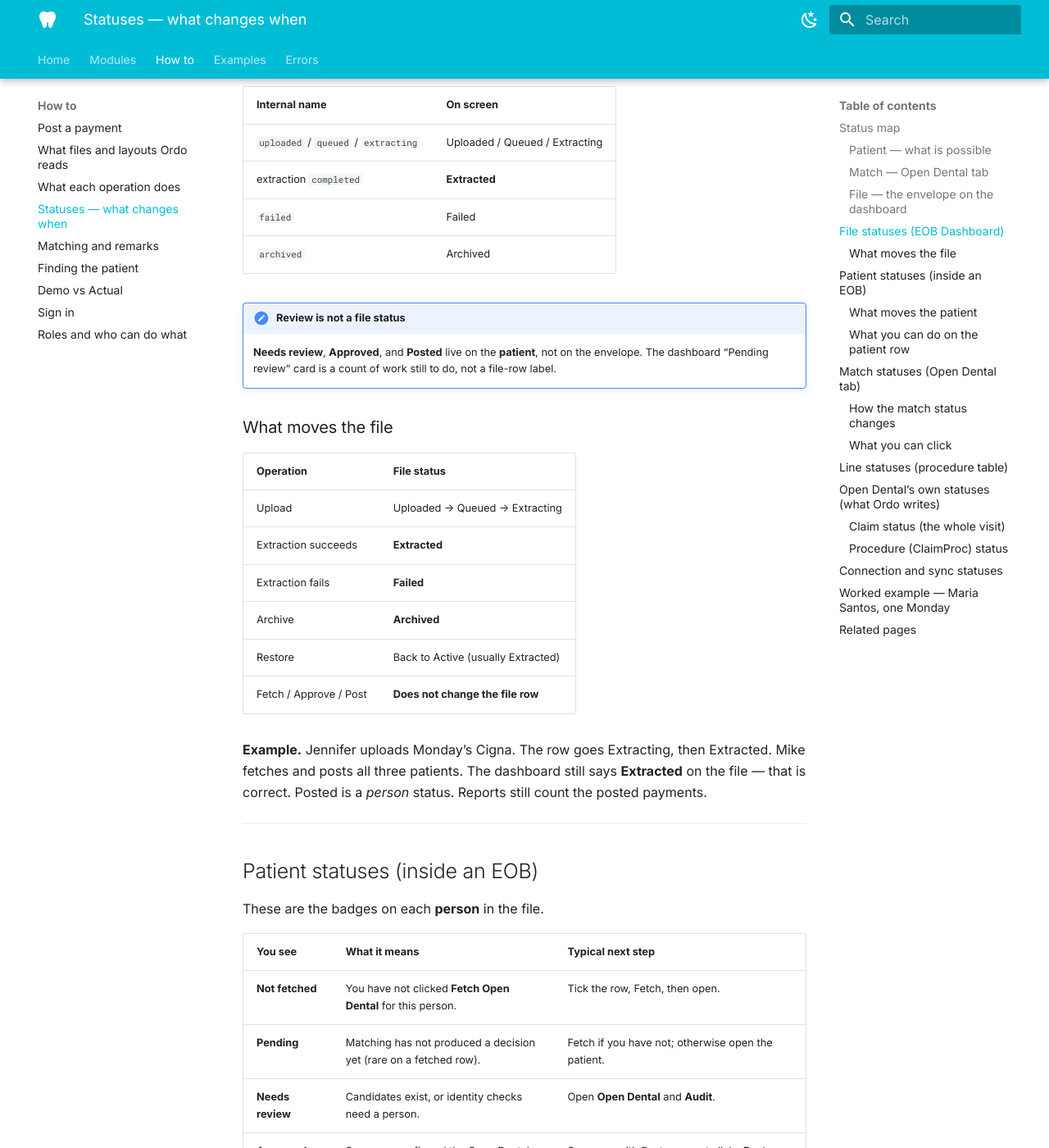
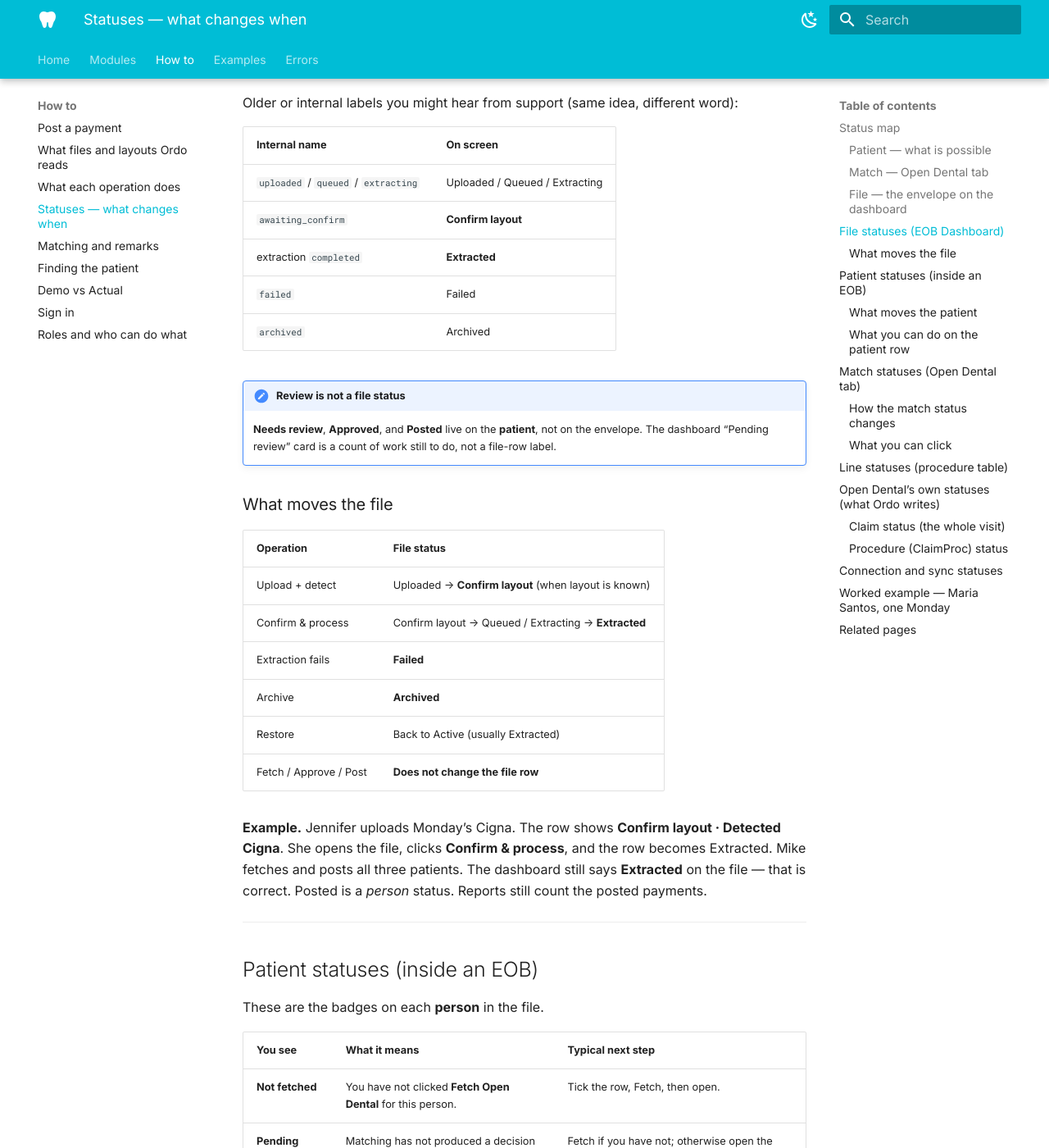
Before and after one commit to tools772/ordo-documentation, an MkDocs documentation site: the page built from docs/workflows/statuses.md, in a window 1280 px wide and 1400 px high, scrolled down 2284 px. Shown: the whole window at 82% size. Built offline with MkDocs 1.6.1 and Material for MkDocs 9.7.7, drawn with Linux system fonts in a browser that asks for light colours; some of the changed text lies outside the part shown.

Commit message:
Document Confirm layout before extraction on the statuses page.
Upload now pauses for remittance-type confirmation; the status table,
flow diagram, and Jennifer example match that step.

Co-authored-by: Cursor <cursoragent@cursor.com>

````diff
--- a/docs/workflows/statuses.md
+++ b/docs/workflows/statuses.md
@@ -100,16 +100,17 @@ After **Push failed** or **Push requires review**, **Post payment** stays off un
 ```mermaid
 flowchart LR
   U[Uploaded]
-  Q[Queued]
-  X[Extracting]
+  C[Confirm layout]
+  Q[Queued / Extracting]
   E[Extracted]
   F[Failed]
   A[Archived]
 
-  U --> Q
-  Q --> X
-  X -->|Read succeeds| E
-  X -->|Read fails| F
+  U -->|Detect finds a layout| C
+  C -->|Confirm and process| Q
+  Q -->|Read succeeds| E
+  Q -->|Read fails| F
+  U -->|Detect fails| F
   E -->|Archive| A
   A -->|Restore| E
   F -.->|Fetch / Approve / Post| Xn[Does not move the file]
@@ -117,7 +118,9 @@ flowchart LR
 
   classDef done fill:#e0f2fe,stroke:#0891b2,color:#0e7490
   classDef off fill:#f1f5f9,stroke:#94a3b8,color:#64748b
+  classDef work fill:#fef3c7,stroke:#d97706,color:#92400e
   class E done
+  class C work
   class Xn off
 ```
 
@@ -133,7 +136,8 @@ These are the words on the **file** row and on the dashboard tabs.
 
 | You see | What it means | What you do |
 | --- | --- | --- |
-| **Uploaded** | The file arrived. Reading has not finished. | Wait. |
+| **Uploaded** | The file arrived. Reading has not finished. | Wait, or open if it sits here. |
+| **Confirm layout** | Ordo detected the remittance type (payer/layout) but has not extracted patients yet. | Open the file → **Confirm & process**, or use **Process** on the row ⋯ menu. |
 | **Queued** | Waiting its turn to be read. | Wait. Refresh if it sits here a long time. |
 | **Extracting** | Ordo is reading the PDF right now. | Wait. Do not post from this file yet. |
 | **Extracted** | Patients and lines are ready. | Open the file. Fetch, review, post. |
@@ -146,6 +150,7 @@ Older or internal labels you might hear from support (same idea, different word)
 | Internal name | On screen |
 | --- | --- |
 | `uploaded` / `queued` / `extracting` | Uploaded / Queued / Extracting |
+| `awaiting_confirm` | **Confirm layout** |
 | extraction `completed` | **Extracted** |
 | `failed` | Failed |
 | `archived` | Archived |
@@ -157,14 +162,14 @@ Older or internal labels you might hear from support (same idea, different word)
 
 | Operation | File status |
 | --- | --- |
-| Upload | Uploaded → Queued → Extracting |
-| Extraction succeeds | **Extracted** |
+| Upload + detect | Uploaded → **Confirm layout** (when layout is known) |
+| Confirm & process | Confirm layout → Queued / Extracting → **Extracted** |
 | Extraction fails | **Failed** |
 | Archive | **Archived** |
 | Restore | Back to Active (usually Extracted) |
 | Fetch / Approve / Post | **Does not change the file row** |
 
-**Example.** Jennifer uploads Monday’s Cigna. The row goes Extracting, then Extracted. Mike fetches and posts all three patients. The dashboard still says **Extracted** on the file — that is correct. Posted is a *person* status. Reports still count the posted payments.
+**Example.** Jennifer uploads Monday’s Cigna. The row shows **Confirm layout · Detected Cigna**. She opens the file, clicks **Confirm & process**, and the row becomes Extracted. Mike fetches and posts all three patients. The dashboard still says **Extracted** on the file — that is correct. Posted is a *person* status. Reports still count the posted payments.
 
 ---
 
````
